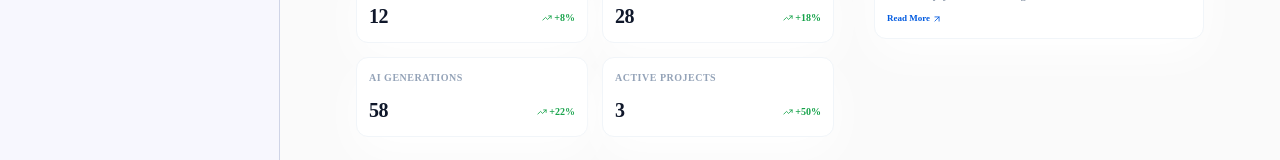
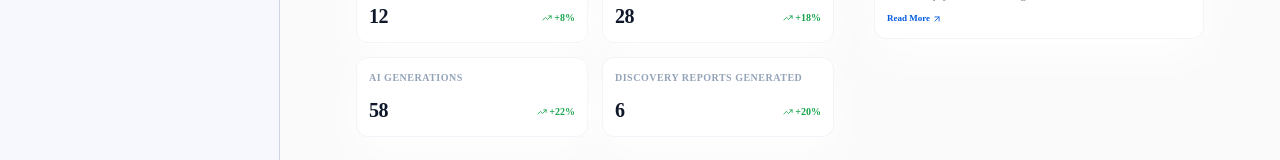
Before and after one commit to AkshayPMinfo/Mycroft-, a Next.js app: page /product/dashboard in a window 1280 px wide. Shown: the part 468-628 px from the top of the page. Built offline with nearby package versions, Linux system fonts and the light colour scheme.

Commit message:
Replace Active Projects with Discovery Reports Generated in Product Activity Snapshot

```diff
--- a/app/product/dashboard/page.tsx
+++ b/app/product/dashboard/page.tsx
@@ -73,7 +73,7 @@ interface KpiData {
   created: { count: number; trend: string; positive: boolean };
   downloaded: { count: number; trend: string; positive: boolean };
   aiGenerations: { count: number; trend: string; positive: boolean };
-  activeProjects: { count: number; trend: string; positive: boolean };
+  discoveryGenerated: { count: number; trend: string; positive: boolean };
 }
 
 const mockKpiData: Record<"Today" | "This Week" | "This Month", KpiData> = {
@@ -81,19 +81,19 @@ const mockKpiData: Record<"Today" | "This Week" | "This Month", KpiData> = {
     created: { count: 3, trend: "+20%", positive: true },
     downloaded: { count: 5, trend: "+12%", positive: true },
     aiGenerations: { count: 14, trend: "+35%", positive: true },
-    activeProjects: { count: 2, trend: "0%", positive: true }
+    discoveryGenerated: { count: 2, trend: "+100%", positive: true }
   },
   "This Week": {
     created: { count: 12, trend: "+8%", positive: true },
     downloaded: { count: 28, trend: "+18%", positive: true },
     aiGenerations: { count: 58, trend: "+22%", positive: true },
-    activeProjects: { count: 3, trend: "+50%", positive: true }
+    discoveryGenerated: { count: 6, trend: "+20%", positive: true }
   },
   "This Month": {
     created: { count: 45, trend: "+15%", positive: true },
     downloaded: { count: 98, trend: "+22%", positive: true },
     aiGenerations: { count: 240, trend: "+18%", positive: true },
-    activeProjects: { count: 4, trend: "+33%", positive: true }
+    discoveryGenerated: { count: 18, trend: "+25%", positive: true }
   }
 };
 
@@ -213,7 +213,7 @@ export default function DashboardPage() {
                   { label: "PRDs Created", kpi: activeKpis.created },
                   { label: "PRDs Downloaded", kpi: activeKpis.downloaded },
                   { label: "AI Generations", kpi: activeKpis.aiGenerations },
-                  { label: "Active Projects", kpi: activeKpis.activeProjects }
+                  { label: "Discovery Reports Generated", kpi: activeKpis.discoveryGenerated }
                 ].map((item, idx) => (
                   <Card key={idx} className="p-3 bg-white border border-slate-100 shadow-2xs flex flex-col justify-between h-20 rounded-xl">
                     <span className="text-[10px] font-bold uppercase tracking-wider text-slate-400">{item.label}</span>
```
